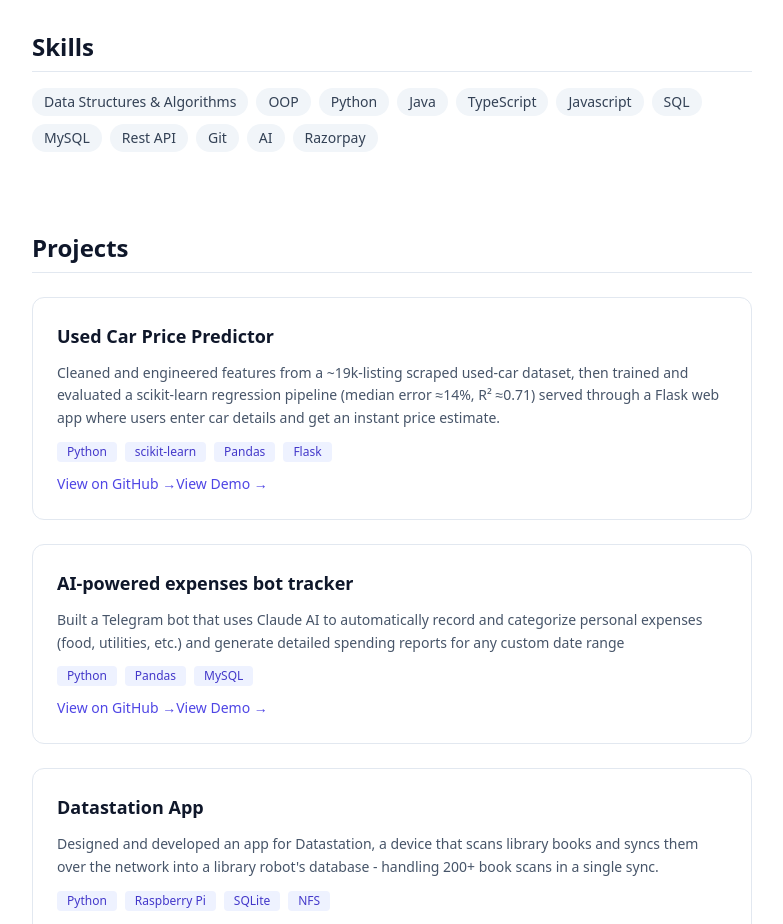
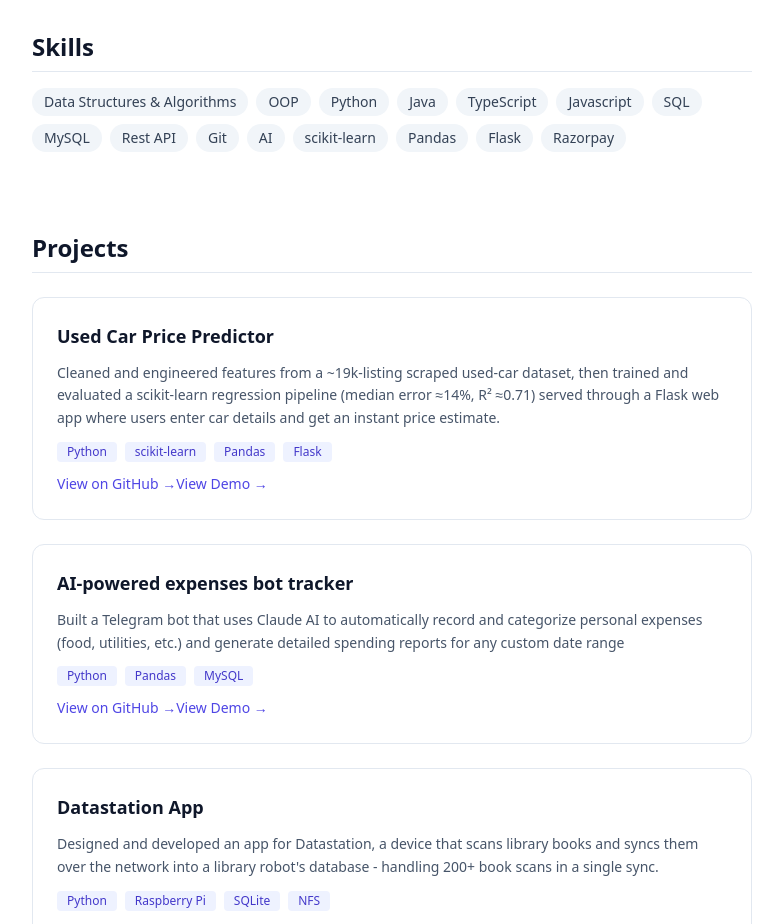
Before and after one commit to sanzhar-kuatov/portfolio, a Next.js app: page / in a window 1280 px wide. Shown: the part 1920-2844 px from the top of the page, without its empty margins (248-1031 px from the left). Built offline with nearby package versions, Linux system fonts and the light colour scheme.

Commit message:
Updated resume and portfolio

```diff
--- a/app/page.jsx
+++ b/app/page.jsx
@@ -162,6 +162,9 @@ export default function Portfolio() {
           <span className="bg-slate-100 text-slate-700 px-3 py-1 rounded-full text-sm font-medium">Rest API</span>
           <span className="bg-slate-100 text-slate-700 px-3 py-1 rounded-full text-sm font-medium">Git</span>
           <span className="bg-slate-100 text-slate-700 px-3 py-1 rounded-full text-sm font-medium">AI</span>
+          <span className="bg-slate-100 text-slate-700 px-3 py-1 rounded-full text-sm font-medium">scikit-learn</span>
+          <span className="bg-slate-100 text-slate-700 px-3 py-1 rounded-full text-sm font-medium">Pandas</span>
+          <span className="bg-slate-100 text-slate-700 px-3 py-1 rounded-full text-sm font-medium">Flask</span>
           <span className="bg-slate-100 text-slate-700 px-3 py-1 rounded-full text-sm font-medium">Razorpay</span>
         </div>
       </section>
--- a/draft/resume-draft.html
+++ b/draft/resume-draft.html
@@ -220,7 +220,8 @@
     <div class="skills-grid">
       <b>Fundamentals</b><span>Data Structures &amp; Algorithms, Object-Oriented Programming</span>
       <b>Programming Languages</b><span>Python, SQL, Java, JavaScript, TypeScript, PHP</span>
-      <b>Tools &amp; Platforms</b><span>REST APIs, MySQL, Git, Telegram Bot API, Node.js, Claude AI / LLM integration, Razorpay</span>
+      <b>Tools &amp; Platforms</b><span>REST APIs, MySQL, Git, Telegram Bot API, Node.js, Flask, Claude AI / LLM integration, Razorpay</span>
+      <b>Data &amp; ML</b><span>Pandas, scikit-learn, Jupyter</span>
       <b>Deployment &amp; Hosting</b><span>Vercel, Namecheap, Hostinger</span>
     </div>
   </section>
```
Also changed, not shown: 1 other file (tests, documents, lock files or other folders).
